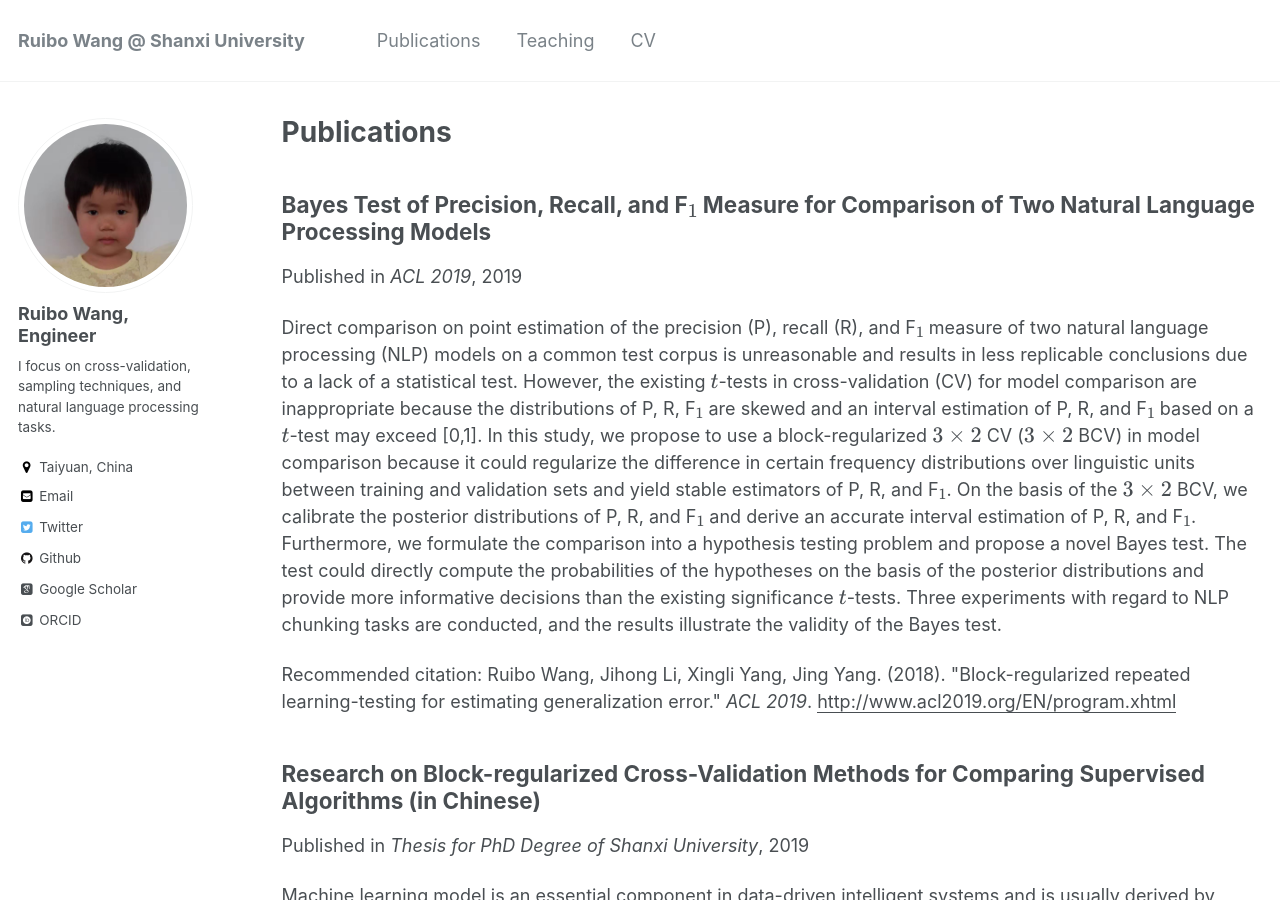
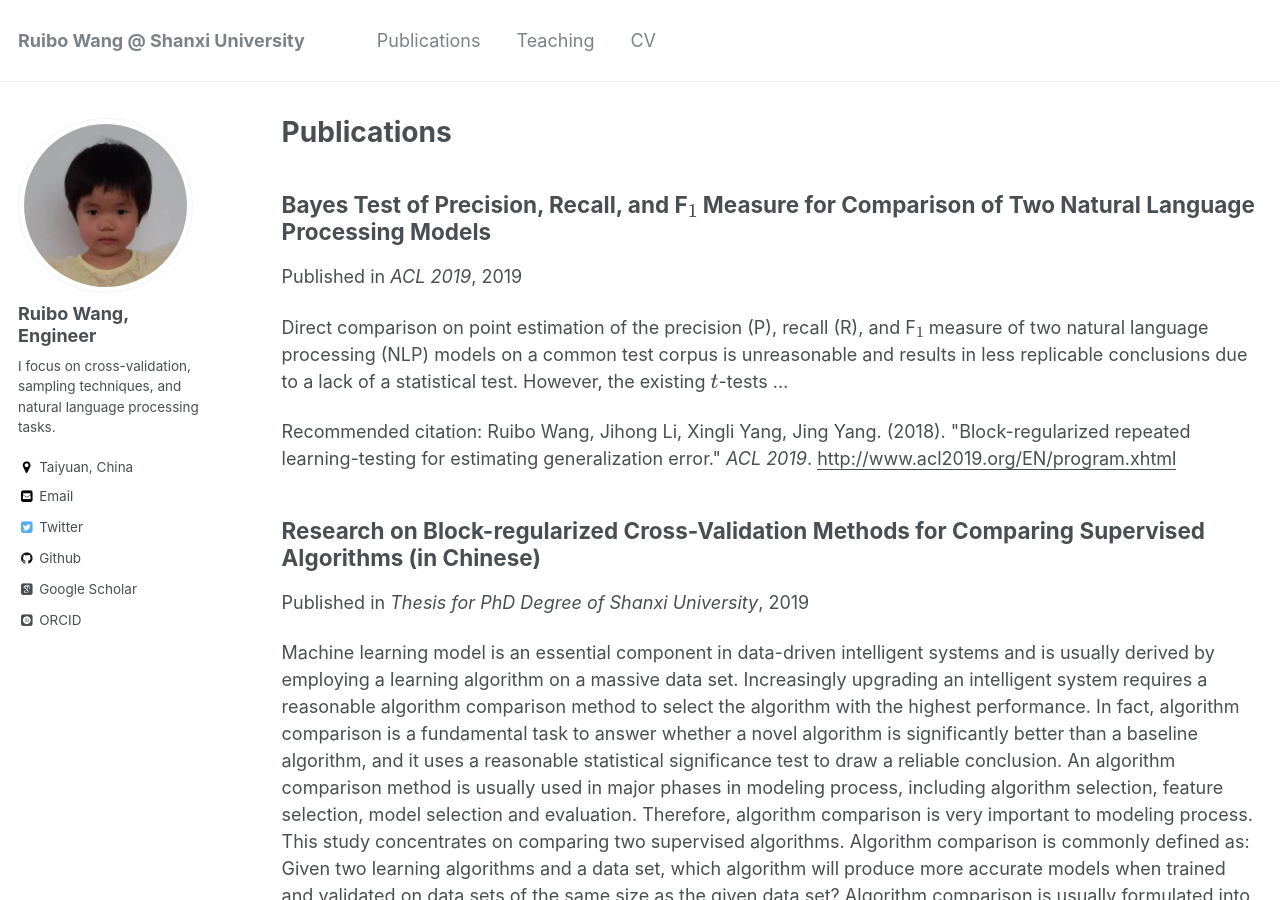
Before and after one commit to RamboWANG/RamboWANG.github.io, a Jekyll site: the page built from _pages/publications.md, in a window 1280 px wide and 900 px high. Built offline with Jekyll 4.4.1, drawn with Linux system fonts in a browser that asks for light colours; some web fonts are replaced; formulas are drawn with MathJax 3.

Commit message:
Update 2019-07-28-ACL.md

```diff
--- a/_publications/2019-07-28-ACL.md
+++ b/_publications/2019-07-28-ACL.md
@@ -2,7 +2,7 @@
 title: "Bayes Test of Precision, Recall, and F$_1$ Measure for Comparison of Two Natural Language Processing Models"
 collection: publications
 permalink: /publication/2019-07-28-ACL
-excerpt: 'Direct comparison on point estimation of the precision (P), recall (R), and F$_1$ measure of two natural language processing (NLP) models on a common test corpus is unreasonable and results in less replicable conclusions due to a lack of a statistical test. However, the existing $t$-tests in cross-validation (CV) for model comparison are inappropriate because the distributions of P, R, F$_1$ are skewed and an interval estimation of P, R, and F$_1$ based on a $t$-test may exceed [0,1].  In this study, we propose to use a block-regularized $3\times 2$ CV ($3\times 2$ BCV) in model comparison because it could regularize the difference in certain frequency distributions over linguistic units between training and validation sets and yield stable estimators of P, R, and F$_1$.  On the basis of the $3\times 2$ BCV, we calibrate the posterior distributions of P, R, and F$_1$ and derive an accurate interval estimation of P, R, and F$_1$. Furthermore, we formulate the comparison into a hypothesis testing problem and propose a novel Bayes test. The test could directly compute the probabilities of the hypotheses on the basis of the posterior distributions and provide more informative decisions than the existing significance $t$-tests. Three experiments with regard to NLP chunking tasks are conducted, and the results illustrate the validity of the Bayes test.'
+excerpt: 'Direct comparison on point estimation of the precision (P), recall (R), and F$_1$ measure of two natural language processing (NLP) models on a common test corpus is unreasonable and results in less replicable conclusions due to a lack of a statistical test. However, the existing $t$-tests ...'
 date: 2019-10-24
 venue: 'ACL 2019'
 paperurl: 'http://www.acl2019.org/EN/program.xhtml'
```
